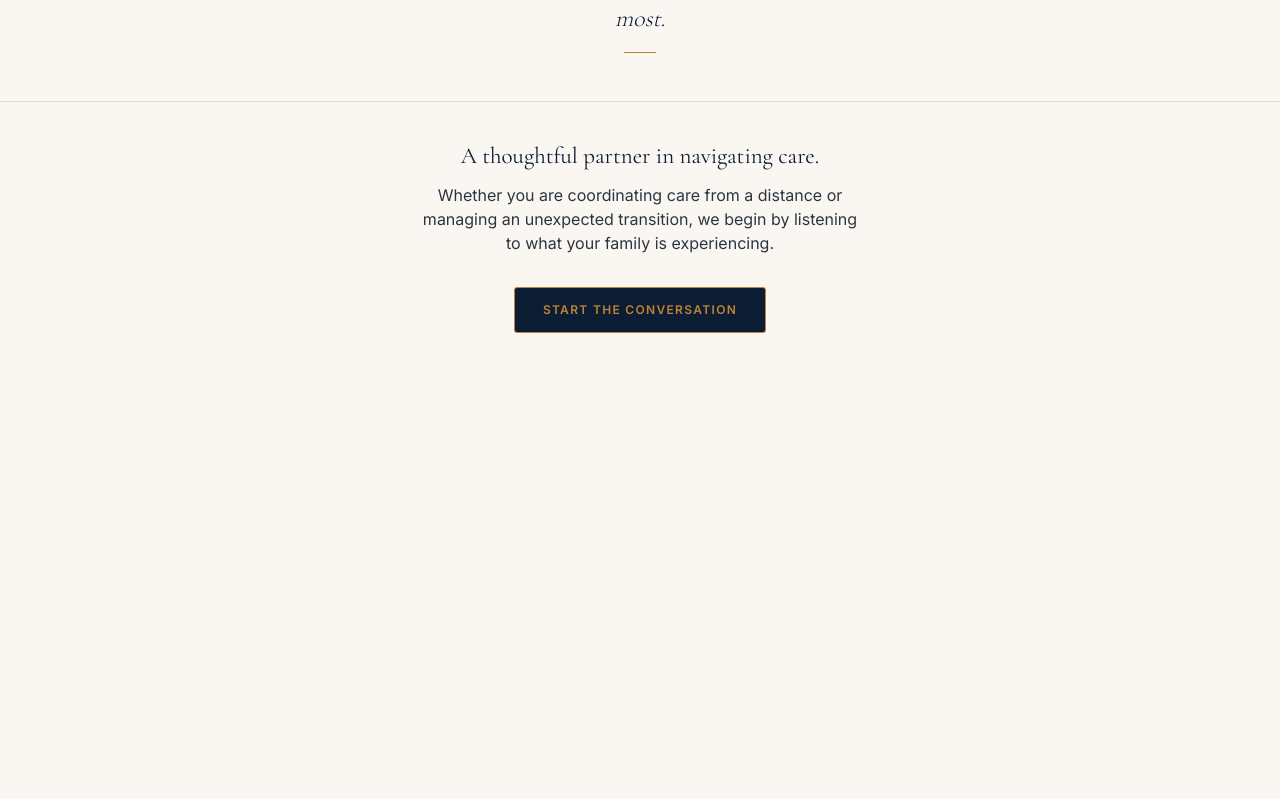
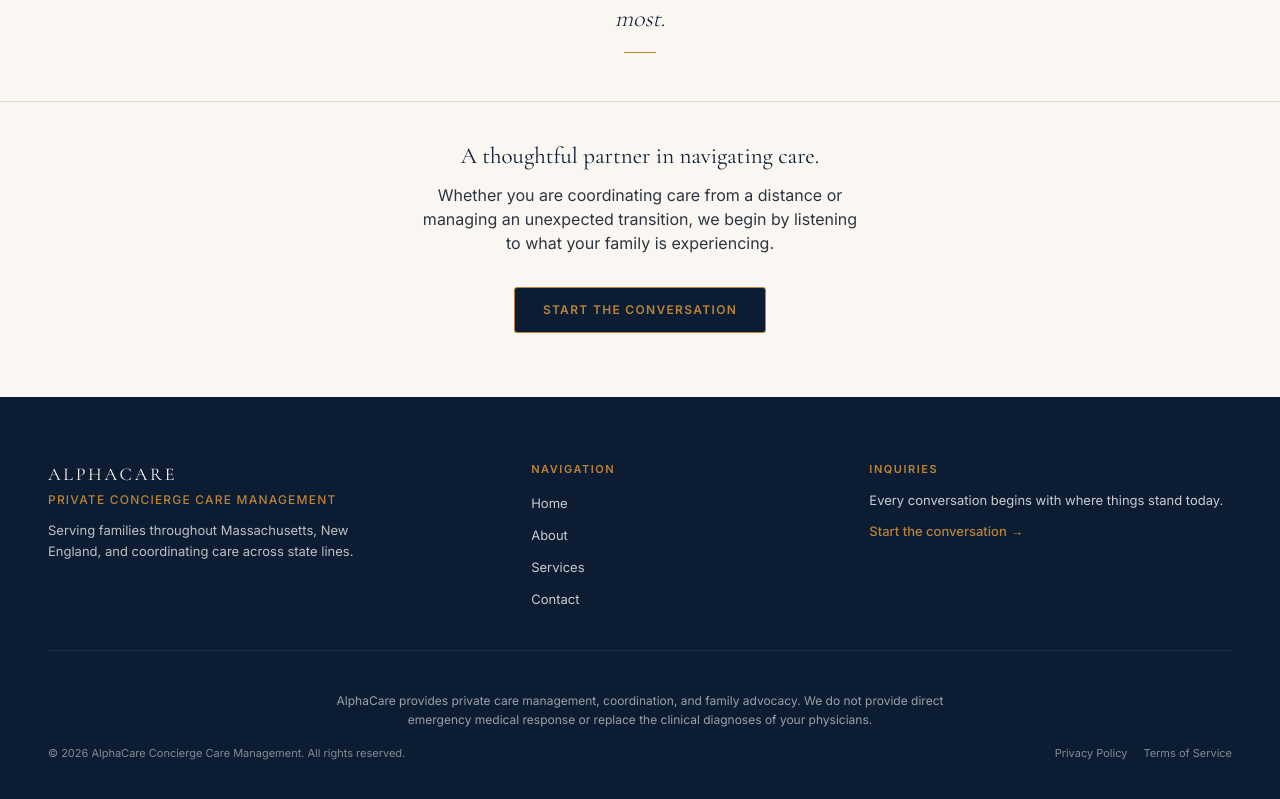
Before and after one commit to alphacareconcierge/alphacare-website, a Next.js app: page / in a window 1280 px wide. Shown: the part 753-1552 px from the top of the page. Before the commit the page ends 1150 px from the top, so only its background shows below. Built offline with nearby package versions, Linux system fonts and the light colour scheme.

Commit message:
Add global AlphaCare footer

```diff
--- a/app/layout.tsx
+++ b/app/layout.tsx
@@ -1,6 +1,7 @@
 import type { Metadata } from "next";
 import type { Viewport } from "next";
 import { Cormorant_Garamond, Inter } from "next/font/google";
+import { Footer } from "@/components/footer";
 import { Header } from "@/components/header";
 import { business } from "@/lib/content";
 import "./globals.css";
@@ -75,7 +76,7 @@ export const viewport: Viewport = {
 export default function RootLayout({ children }: { children: React.ReactNode }) {
   return (
     <html lang="en" className={`${cormorant.variable} ${inter.variable}`}>
-      <body className="font-sans antialiased">
+      <body className="flex min-h-screen flex-col bg-ivory font-sans antialiased">
         <a
           href="#main-content"
           className="type-nav sr-only focus:not-sr-only focus:fixed focus:left-4 focus:top-4 focus:z-[100] focus:bg-gold focus:px-4 focus:py-3 focus:text-navy"
@@ -83,7 +84,8 @@ export default function RootLayout({ children }: { children: React.ReactNode })
           Skip to content
         </a>
         <Header />
-        <main id="main-content">{children}</main>
+        <main id="main-content" className="flex-1">{children}</main>
+        <Footer />
       </body>
     </html>
   );
--- /dev/null
+++ b/app/privacy/page.tsx
@@ -0,0 +1,5 @@
+import { permanentRedirect } from "next/navigation";
+
+export default function PrivacyPage() {
+  permanentRedirect("/privacy-policy");
+}
--- /dev/null
+++ b/app/terms/page.tsx
@@ -0,0 +1,5 @@
+import { permanentRedirect } from "next/navigation";
+
+export default function TermsPage() {
+  permanentRedirect("/terms-of-use");
+}
--- /dev/null
+++ b/components/footer.tsx
@@ -0,0 +1,93 @@
+import Link from "next/link";
+
+const footerNav = [
+  { href: "/", label: "Home" },
+  { href: "/about", label: "About" },
+  { href: "/services", label: "Services" },
+  { href: "/contact", label: "Contact" }
+];
+
+export function Footer() {
+  return (
+    <footer className="bg-navy px-6 pb-12 pt-16 text-ivory md:px-12">
+      <div className="mx-auto max-w-7xl">
+        <div className="grid gap-10 md:grid-cols-[1.2fr_0.8fr_1fr] md:gap-12">
+          <div>
+            <Link
+              href="/"
+              className="font-serif text-[1.125rem] font-normal uppercase tracking-[0.15em] text-ivory transition-colors hover:text-gold focus-visible:outline focus-visible:outline-2 focus-visible:outline-offset-4 focus-visible:outline-gold"
+              aria-label="AlphaCare home"
+            >
+              AlphaCare
+            </Link>
+            <p className="mt-1 font-sans text-xs font-medium uppercase tracking-[0.1em] text-gold">
+              Private Concierge Care Management
+            </p>
+            <p className="mt-3 max-w-xs font-sans text-[0.8125rem] font-normal leading-[1.6] text-ivory/75">
+              Serving families throughout Massachusetts, New England, and coordinating care across state lines.
+            </p>
+          </div>
+
+          <nav aria-label="Footer navigation">
+            <h2 className="mb-3 font-sans text-[0.6875rem] font-semibold uppercase tracking-[0.14em] text-gold">
+              Navigation
+            </h2>
+            <ul className="space-y-2">
+              {footerNav.map((item) => (
+                <li key={item.href}>
+                  <Link
+                    href={item.href}
+                    className="font-sans text-[0.8125rem] font-normal text-ivory/80 transition-colors hover:text-gold focus-visible:outline focus-visible:outline-2 focus-visible:outline-offset-4 focus-visible:outline-gold"
+                  >
+                    {item.label}
+                  </Link>
+                </li>
+              ))}
+            </ul>
+          </nav>
+
+          <div>
+            <h2 className="mb-3 font-sans text-[0.6875rem] font-semibold uppercase tracking-[0.14em] text-gold">
+              Inquiries
+            </h2>
+            <p className="mb-2 font-sans text-[0.8125rem] font-normal leading-[1.6] text-ivory/80">
+              Every conversation begins with where things stand today.
+            </p>
+            <Link
+              href="/contact"
+              className="font-sans text-[0.8125rem] font-medium text-gold transition hover:underline focus-visible:outline focus-visible:outline-2 focus-visible:outline-offset-4 focus-visible:outline-gold"
+            >
+              Start the conversation →
+            </Link>
+          </div>
+        </div>
+
+        <div className="my-10 border-t border-[#1E2F45]" />
+
+        <p className="mx-auto mb-4 max-w-2xl text-center font-sans text-[0.75rem] font-normal leading-[1.6] text-ivory/60">
+          AlphaCare provides private care management, coordination, and family advocacy. We do not provide direct emergency medical response or replace the clinical diagnoses of your physicians.
+        </p>
+
+        <div className="flex flex-col items-center justify-between gap-4 md:flex-row">
+          <p className="font-sans text-[0.6875rem] font-normal text-ivory/50">
+            © 2026 AlphaCare Concierge Care Management. All rights reserved.
+          </p>
+          <div className="flex items-center gap-4">
+            <Link
+              href="/privacy"
+              className="font-sans text-[0.6875rem] font-normal text-ivory/50 transition-colors hover:text-gold focus-visible:outline focus-visible:outline-2 focus-visible:outline-offset-4 focus-visible:outline-gold"
+            >
+              Privacy Policy
+            </Link>
+            <Link
+              href="/terms"
+              className="font-sans text-[0.6875rem] font-normal text-ivory/50 transition-colors hover:text-gold focus-visible:outline focus-visible:outline-2 focus-visible:outline-offset-4 focus-visible:outline-gold"
+            >
+              Terms of Service
+            </Link>
+          </div>
+        </div>
+      </div>
+    </footer>
+  );
+}
```
